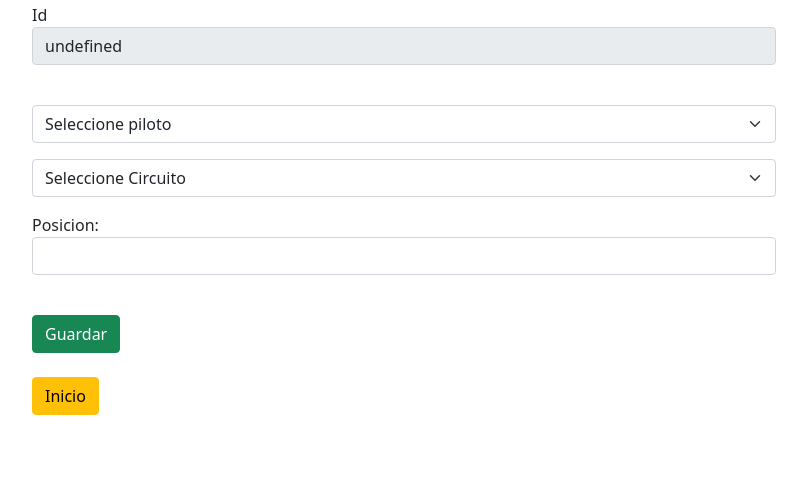
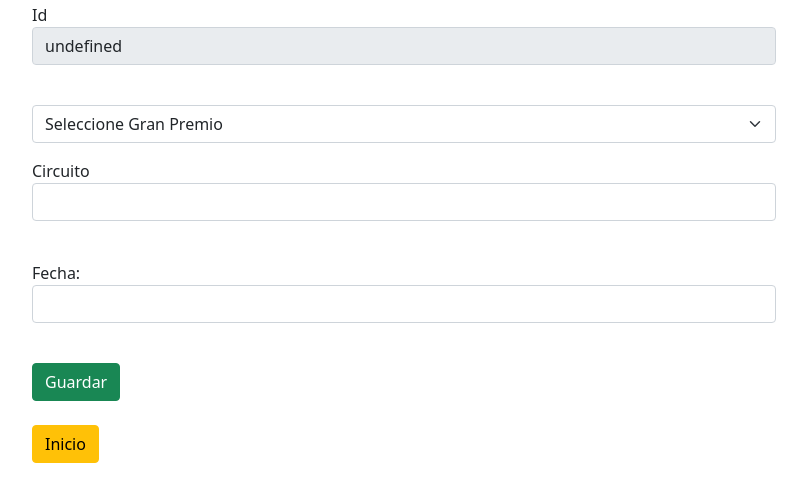
Before and after one commit to MatiBravo47/crudPythonMySQL, a plain HTML site: page update.html in a window 1280 px wide. Shown: the part 66-568 px from the top of the page, without its empty margins (236-1043 px from the left). Drawn offline with nearby package versions, Linux system fonts and the light colour scheme.

Commit message:
Modifique para que sea una base de datos de circuitos

```diff
--- a/js/create.js
+++ b/js/create.js
@@ -2,7 +2,7 @@ function guardar() {
 
     let n = document.getElementById("txtNombre").value
     let p = document.getElementById("txtPrecio").value
-    let s = parseInt(document.getElementById("txtStock").value)
+    let s = document.getElementById("txtStock").value
 
     let producto = {
         nombre: n,
--- a/js/update.js
+++ b/js/update.js
@@ -13,8 +13,8 @@ document.getElementById("txtStock").value = parts[3][1]
 function modificar() {
     let id = document.getElementById("txtId").value
     let n = document.getElementById("txtNombre").value
-    let p = (document.getElementById("txtPrecio").value)
-    let s = parseInt(document.getElementById("txtStock").value)
+    let p = document.getElementById("txtPrecio").value
+    let s = document.getElementById("txtStock").value
     let producto = {
         nombre: n,
         precio: p,
--- a/update.html
+++ b/update.html
@@ -4,7 +4,7 @@
     <meta charset="UTF-8">
     <meta http-equiv="X-UA-Compatible" content="IE=edge">
     <meta name="viewport" content="width=device-width, initial-scale=1.0">
-    <title>Document</title>
+    <title>Calendario</title>
     <link href="https://cdn.jsdelivr.net/npm/bootstrap@5.1.3/dist/css/bootstrap.min.css" rel="stylesheet"         integrity="sha384-1BmE4kWBq78iYhFldvKuhfTAU6auU8tT94WrHftjDbrCEXSU1oBoqyl2QvZ6jIW3" crossorigin="anonymous">
     <script src="https://cdn.jsdelivr.net/npm/bootstrap@5.1.3/dist/js/bootstrap.bundle.min.js" integrity="sha384-ka7Sk0Gln4gmtz2MlQnikT1wXgYsOg+OMhuP+IlRH9sENBO0LRn5q+8nbTov4+1p" crossorigin="anonymous"></script>
     <script src="https://cdn.jsdelivr.net/npm/vue@2/dist/vue.js"></script>
@@ -23,70 +23,75 @@
                     <input type="text" class="form-control" name="txtNombre" id="txtNombre"><br>
                 </div> -->
                 <div class="mb-3">
+                  <!-- <label for="txtPrecio">Circuito:</label>
+                  <input type="text" class="form-control" name="txtPrecio" id="txtPrecio"> <br> -->
+                  <select class="form-select" aria-label="Default select example" name="txtPrecio" id="txtPrecio" ><br>
+                      <option selected>Seleccione Gran Premio</option>
+                      <option value="Bahrain">Bahrain</option>
+                      <option value="Arabia Saudita">Arabia Saudita</option>
+                      <option value="Australia">Australia</option>
+                      <option value="Italia">Italia</option>
+                      <option value="Estados Unidos">Estados Unidos</option>
+                      <option value="Monaco">Monaco</option>
+                      <option value="Azerbaijan">Azerbaijan</option>
+                      <option value="Canada">Canada</option>
+                      <option value="Reino Unido">Reino Unido</option>
+                      <option value="Austria">Austria</option>
+                      <option value="Francia">Francia</option>
+                      <option value="Hungria">Hungria</option>
+                      <option value="Belgica">Belgica</option>
+                      <option value="Holanda">Holanda</option>
+                      <option value="Italia">Italia</option>
+                      <option value="Singapur">Singapur</option>
+                      <option value="Japon">Japon</option>
+                      <option value="Mexico">Mexico</option>
+                      <option value="Brasil">Brasil</option>
+                      <option value="Abu Dhabi">Abu Dhabi</option>
+                    </select>
+              </div>
+              <div class="mb-3">
+                <label for="txtNombre">Circuito</label>
+                <input type="text" class="form-control" name="txtNombre" id="txtNombre"> <br>
+            </div>
+                <!-- <div class="mb-3">
                 <select class="form-select" aria-label="Default select example" name="txtNombre" id="txtNombre"><br>
                     <option selected>Seleccione piloto</option>
-                    <!-- REDBULL -->
+
                     <option value="Max Verstappen">Max Verstappen</option>
                     <option value="Checo Perez">Checo Perez</option>
-                    <!-- FERRARI -->
+
                     <option value="Carlos Sainz">Carlos Sainz</option>
                     <option value="Charles Leclerc">Charles Leclerc</option>
-                    <!-- MERCEDES -->
+
                     <option value="Lewis Hamilton">Lewis Hamilton</option>
                     <option value="George Russell">George Russell</option>
-                    <!-- MCLAREN -->
+
                     <option value="Lando Norris">Lando Norris</option>
                     <option value="Daniel Ricciardo">Daniel Ricciardo</option>
-                    <!-- HAAS -->
+
                     <option value="Mick Schumacher">Mick Schumacher</option>
                     <option value="Kevin Magnussen">Kevin Magnussen</option>
-                    <!-- ALPINE -->
+
                     <option value="Fernando Alonso">Fernando Alonso</option>
                     <option value="Esteban Ocon">Esteban Ocon</option>
-                    <!-- ALPHATAURI -->
+
                     <option value="Pierre Gasly">Pierre Gasly</option>
                     <option value="Yuki Tsunoda">Yuki Tsunoda</option>
-                    <!-- ALFA ROMEO -->
+
                     <option value="Valteri Bottas">Valteri Bottas</option>
                     <option value="Zhou Gaunyu">Zhou Gaunyu</option>
-                    <!-- WILLIAMS -->
+
                     <option value="Nicholas Latifi">Nicholas Latifi</option>
                     <option value="Alexander Albon">Alexander Albon</option>
-                    <!-- ASTON MARTIN -->
+
                     <option value="Sebastian Vettel">Sebastian Vettel</option>
                     <option value="Lance Stroll">Lance Stroll</option>
                   </select>
-                </div>
+                </div> -->
+
                 <div class="mb-3">
-                    <!-- <label for="txtPrecio">Circuito:</label>
-                    <input type="text" class="form-control" name="txtPrecio" id="txtPrecio"> <br> -->
-                    <select class="form-select" aria-label="Default select example" name="txtPrecio" id="txtPrecio" ><br>
-                        <option selected>Seleccione Circuito</option>
-                        <option value="Bahrain">Bahrain</option>
-                        <option value="Arabia Saudita">Arabia Saudita</option>
-                        <option value="Australia">Australia</option>
-                        <option value="Italia">Italia</option>
-                        <option value="Estados Unidos">Estados Unidos</option>
-                        <option value="Monaco">Monaco</option>
-                        <option value="Azerbaijan">Azerbaijan</option>
-                        <option value="Canada">Canada</option>
-                        <option value="Reino Unido">Reino Unido</option>
-                        <option value="Austria">Austria</option>
-                        <option value="Francia">Francia</option>
-                        <option value="Hungria">Hungria</option>
-                        <option value="Belgica">Belgica</option>
-                        <option value="Holanda">Holanda</option>
-                        <option value="Italia">Italia</option>
-                        <option value="Singapur">Singapur</option>
-                        <option value="Japon">Japon</option>
-                        <option value="Mexico">Mexico</option>
-                        <option value="Brasil">Brasil</option>
-                        <option value="Abu Dhabi">Abu Dhabi</option>
-                      </select>
-                </div>
-                <div class="mb-3">
-                    <label for="txtStock">Posicion:</label>
-                    <input type="number" class="form-control" name="txtStock" id="txtStock"> <br>
+                    <label for="txtStock">Fecha:</label>
+                    <input type="text" class="form-control" name="txtStock" id="txtStock"> <br>
                 </div>
                 <button type="button" class="btn btn-success" onclick="modificar()">Guardar </button>
             </form>
```
Also changed, not shown: create.html (+39 -18 lines), index.html (+3 -3 lines), 1 other file.
